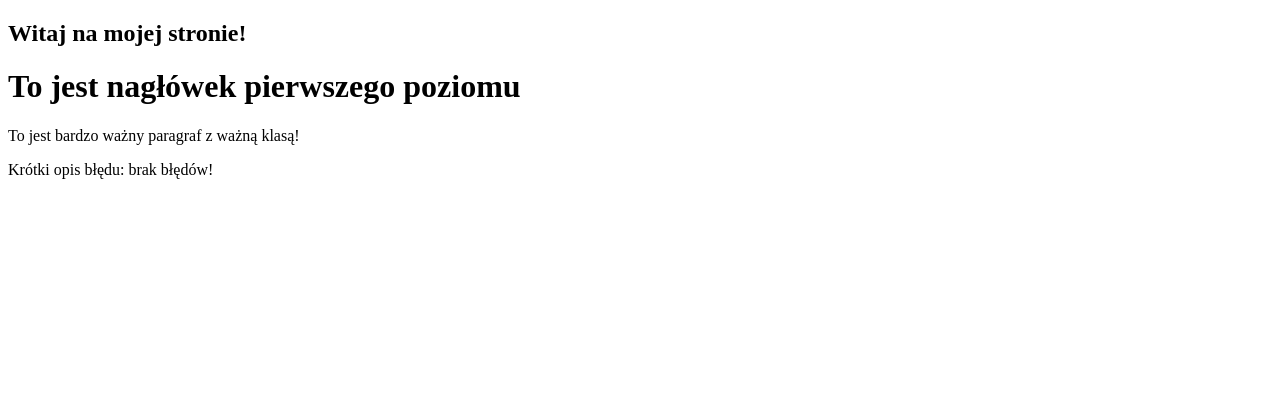
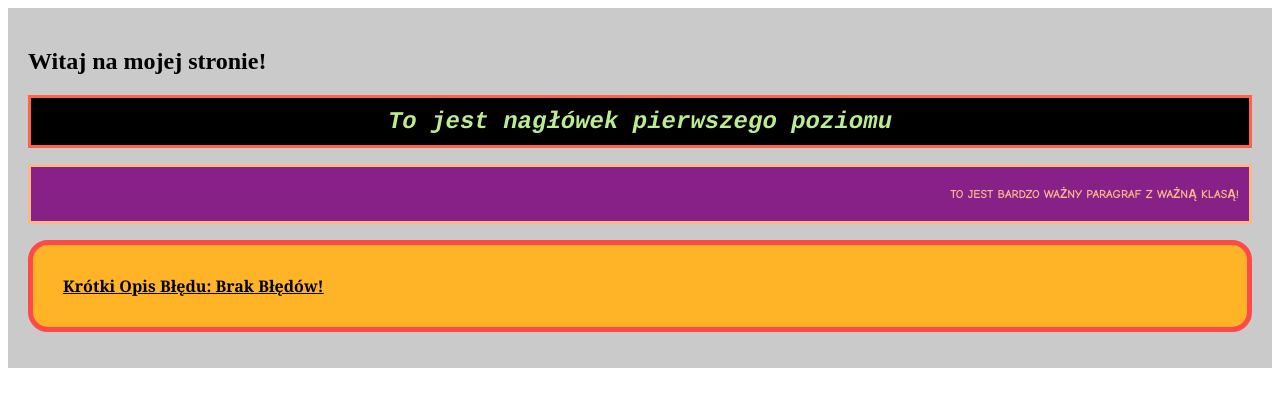
Before and after one commit to kosinski/pierwsza-strona, a plain HTML site: page index.html in a window 1280 px wide. Drawn offline with Linux system fonts and the light colour scheme.

Commit message:
Update index.html

```diff
--- a/index.html
+++ b/index.html
@@ -1,24 +1,20 @@
 <!--
 Na obrazku oczekiwany_wynik.png przedstawiono trzy paragrafy. Używając poniższych wskazówek, dodać odpowiednie style, aby osiągnąć pożądany rezultat.
 1. Element .info:
-    - krój / tekst
-        - 50% większa od bazowej (font size),
-        - tekst wyśrodkowany (text-align)
-        - z rodziny monospaced (font-family) - https://www.w3schools.com/cssref/css_websafe_fonts.asp
-    - kolor tekstu - #baed91 (color)
-    - kolor ramki - tomato (border)
-    - kolor tla - #000 (background-color)
+    - czcionka 50% większa od bazowej, tekst wyśrodkowany, z rodziny monospaced - https://www.w3schools.com/cssref/css_websafe_fonts.asp
+    - kolor tekstu - #baed91
+    - kolor ramki - tomato
 
 2. Element .warning:
-    - krój / tekst bezszeryfowy (font-family)
-    - kolor tekstu i ramki - rgb(248, 184, 139) (color) (border)
-    - kolor tła - hsl(300, 61%, 33%) (background-color)
-    - tekst pisany wielkimi literami (text-transform)
+    - czcionka bezszeryfowa
+    - kolor tekstu i ramki - rgb(248, 184, 139)
+    - kolor tła - hsl(300, 61%, 33%)
+    - tekst pisany wielkimi literami - właściwość text-transform
 
 3. Element .error
-    - krój / tekst szeryfowy (font-family)
-    - kolor ramki - hsl(0, 100%, 64%) (border)
-    - kolor tła - #FFB428 (background-color)
+    - czcionka szeryfowa
+    - kolor ramki - hsl(0, 100%, 64%)
+    - kolor tła - #FFB428
     - każdy wyraz zaczyna się od wielkiej litery (text-transform), cały tekst podkreślony (text-decoration), wyrównany do lewej i prawej (text-align)
     - zaokrąglenia zadeklarowane właściwością 'border-radius'
 
@@ -30,9 +26,54 @@ Na obrazku oczekiwany_wynik.png przedstawiono trzy paragrafy. Używając poniżs
 <head>
     <meta charset="utf-8">
     <meta name="description" content="Strona z przykładowym dokumentem HTML">
-    <title>Moja pierwsza strona HTML i CSS</title>
+    <title>CSS - typogafia</title>
 
     <style>
+        #font {
+            background: #cacaca;
+            padding: 20px;
+        }
+
+        .info {
+            font-family: Courier, monospace;
+            color: #baed91;
+            text-align: center;
+            font-style: italic;
+            background: black;
+            padding: 10px;
+            border: 3px solid tomato;
+            font-size: 1.5em;
+
+        }
+
+        .warning {
+            font-family: "Comic Sans MS", sans-serif;
+            color: #f8b88b;
+            font-weight: bold;
+            background: #872187;
+            padding: 20px 10px;
+            border: 3px solid #f8b88b;
+            font-size: 12px;
+            text-align: right;
+            text-transform: uppercase;
+
+        }
+
+        .error {
+            font-family: Georgia, serif;
+            color: black;
+            text-align: right;
+            font-weight: bold;
+            text-transform: capitalize;
+            text-align: justify;
+
+            text-decoration: underline;
+            border: 5px solid #FF4848;
+            background: #FFB428;
+            padding: 30px;
+            border-radius: 20px 20px 20px 20px;
+        }
+
     </style>
 </head>
     <body>
```
